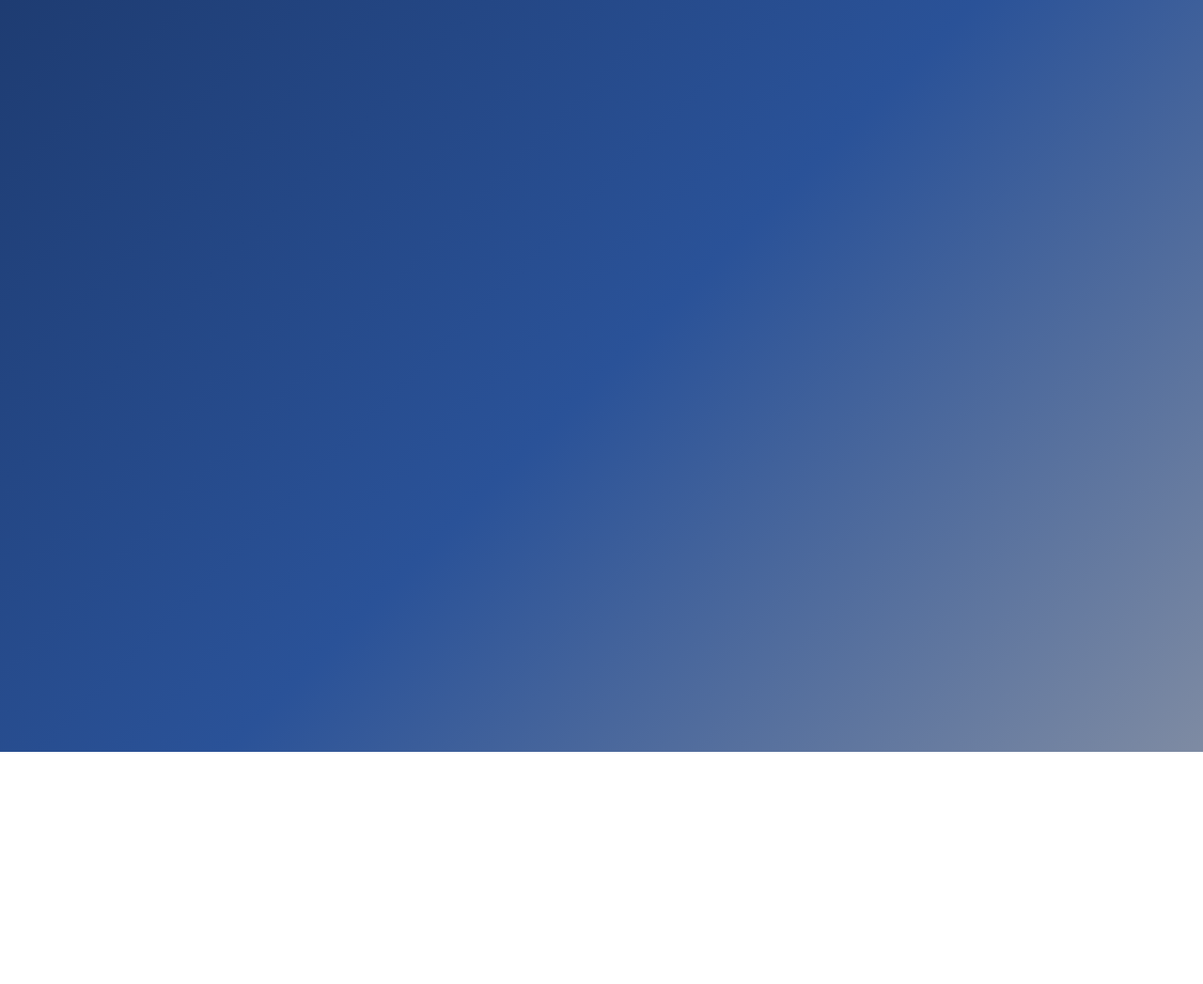
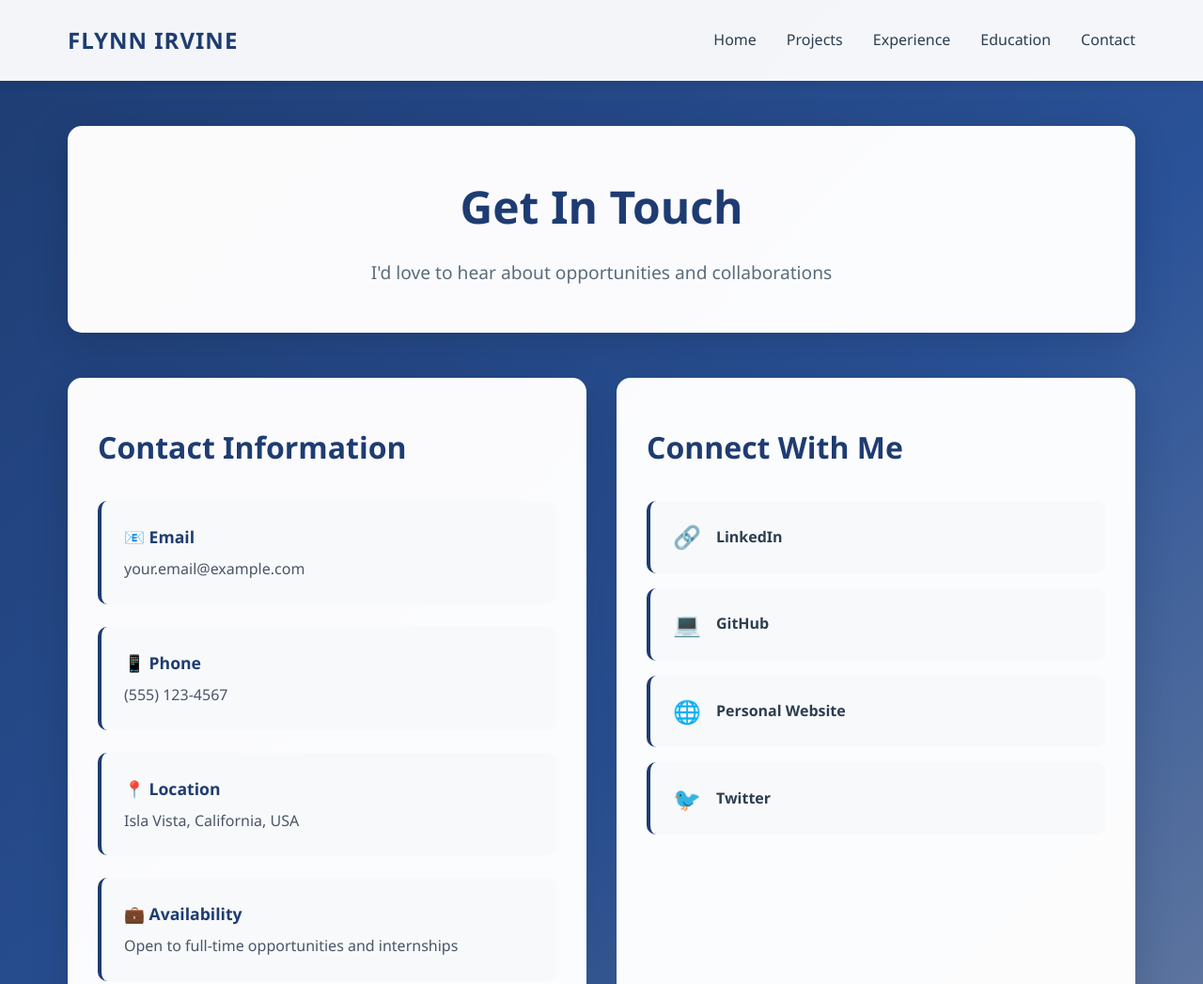
Before and after one commit to flynnirvine/github.io, a plain HTML site: page contact.html in a window 1280 px wide. Shown: the top 1047 px of the page at 94% size. Before the commit the page ends 800 px from the top, so only its background shows below. Drawn offline with Linux system fonts and the light colour scheme.

Commit message:
Update contact.html

```diff
--- a/contact.html
+++ b/contact.html
@@ -19,7 +19,6 @@
       min-height: 100vh;
     }
 
-    /* Navigation */
     nav {
       background: rgba(255, 255, 255, 0.95);
       padding: 1.5rem 0;
@@ -79,7 +78,6 @@
       width: 100%;
     }
 
-    /* Main Content */
     .main-content {
       max-width: 1200px;
       margin: 3rem auto;
@@ -106,7 +104,6 @@
       color: #5a6c7d;
     }
 
-    /* Contact Grid */
     .contact-grid {
       display: grid;
       grid-template-columns: 1fr 1fr;
@@ -114,7 +111,6 @@
       margin-bottom: 3rem;
     }
 
-    /* Contact Info Cards */
     .contact-info {
       background: rgba(255, 255, 255, 0.98);
       padding: 3rem 2rem;
@@ -162,7 +158,6 @@
       color: #4a5568;
     }
 
-    /* Social Links */
     .social-links {
       background: rgba(255, 255, 255, 0.98);
       padding: 3rem 2rem;
@@ -206,7 +201,6 @@
       font-size: 1.5rem;
     }
 
-    /* Message Section */
     .message-section {
       background: rgba(255, 255, 255, 0.98);
       padding: 3rem 2rem;
@@ -257,7 +251,6 @@
       transform: translateY(-2px);
     }
 
-    /* Footer */
     footer {
       background: rgba(255, 255, 255, 0.95);
       max-width: 1200px;
@@ -268,7 +261,6 @@
       color: #5a6c7d;
     }
 
-    /* Responsive */
     @media (max-width: 768px) {
       nav .container {
         flex-direction: column;
@@ -293,3 +285,102 @@
         flex-direction: column;
       }
     }
+  </style>
+</head>
+
+<body>
+  <nav>
+    <div class="container">
+      <a href="index.html" class="logo">FLYNN IRVINE</a>
+      <ul>
+        <li><a href="index.html">Home</a></li>
+        <li><a href="projects.html">Projects</a></li>
+        <li><a href="experience.html">Experience</a></li>
+        <li><a href="education.html">Education</a></li>
+        <li><a href="contact.html">Contact</a></li>
+      </ul>
+    </div>
+  </nav>
+
+  <div class="main-content">
+    <div class="page-header">
+      <h1>Get In Touch</h1>
+      <p>I'd love to hear about opportunities and collaborations</p>
+    </div>
+
+    <div class="contact-grid">
+
+      <div class="contact-info">
+        <h2>Contact Information</h2>
+
+        <div class="info-item">
+          <h3>📧 Email</h3>
+          <a href="mailto:your.email@example.com">your.email@example.com</a>
+        </div>
+
+        <div class="info-item">
+          <h3>📱 Phone</h3>
+          <p>(555) 123-4567</p>
+        </div>
+
+        <div class="info-item">
+          <h3>📍 Location</h3>
+          <p>Isla Vista, California, USA</p>
+        </div>
+
+        <div class="info-item">
+          <h3>💼 Availability</h3>
+          <p>Open to full-time opportunities and internships</p>
+        </div>
+      </div>
+
+      <div class="social-links">
+        <h2>Connect With Me</h2>
+        <div class="social-grid">
+
+          <a href="https://linkedin.com/in/yourprofile" class="social-button" target="_blank">
+            <span class="social-icon">🔗</span>
+            <span>LinkedIn</span>
+          </a>
+
+          <a href="https://github.com/flynnirvine" class="social-button" target="_blank">
+            <span class="social-icon">💻</span>
+            <span>GitHub</span>
+          </a>
+
+          <a href="https://yourwebsite.com" class="social-button" target="_blank">
+            <span class="social-icon">🌐</span>
+            <span>Personal Website</span>
+          </a>
+
+          <a href="https://twitter.com/yourhandle" class="social-button" target="_blank">
+            <span class="social-icon">🐦</span>
+            <span>Twitter</span>
+          </a>
+        </div>
+      </div>
+
+    </div>
+
+    <div class="message-section">
+      <h2>Let's Start a Conversation</h2>
+      <p>Whether you have a question, opportunity, or just want to connect, feel free to reach out!</p>
+      <div class="message-content">
+        <div class="contact-methods">
+          <a href="mailto:your.email@example.com?subject=Opportunity Inquiry" class="method-btn">
+            Send an Email
+          </a>
+          <a href="https://linkedin.com/in/yourprofile" class="method-btn" target="_blank">
+            Message on LinkedIn
+          </a>
+        </div>
+      </div>
+    </div>
+
+  </div>
+
+  <footer>
+    <p>&copy; 2025 Flynn Irvine. All rights reserved.</p>
+  </footer>
+</body>
+</html>
```
